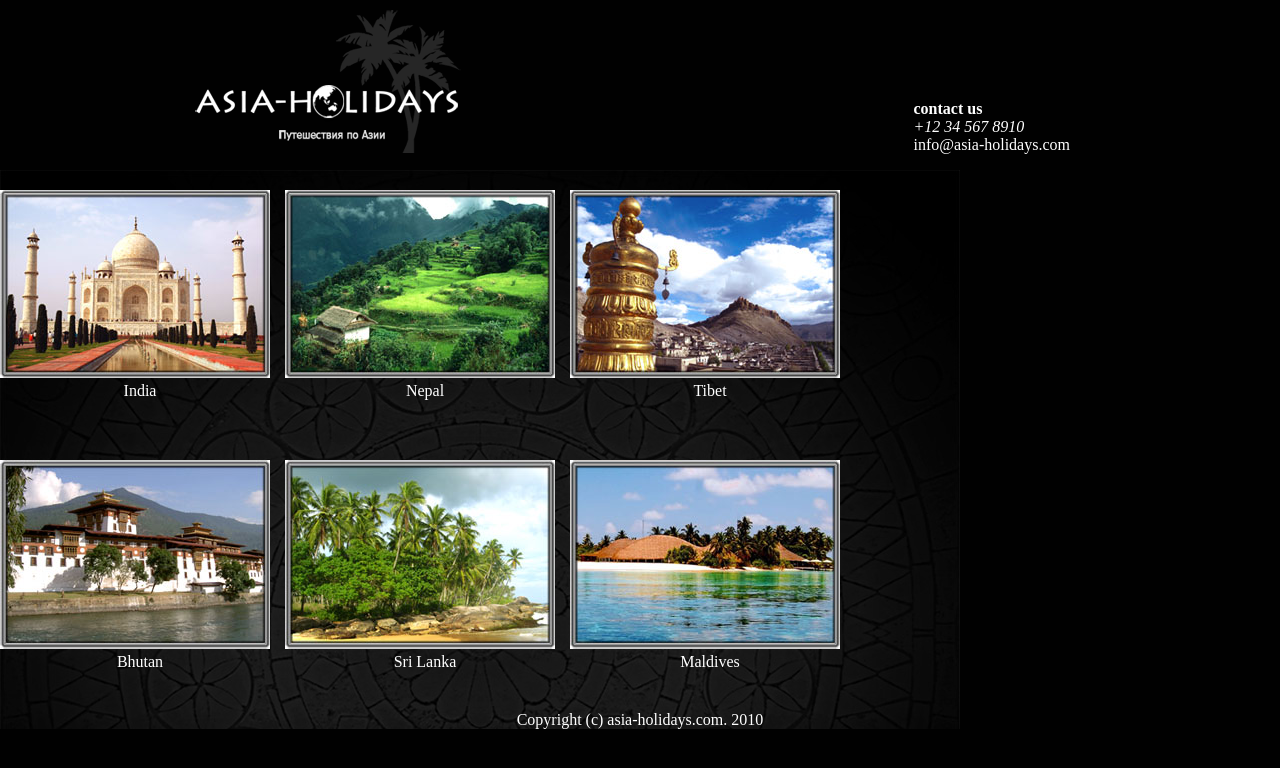
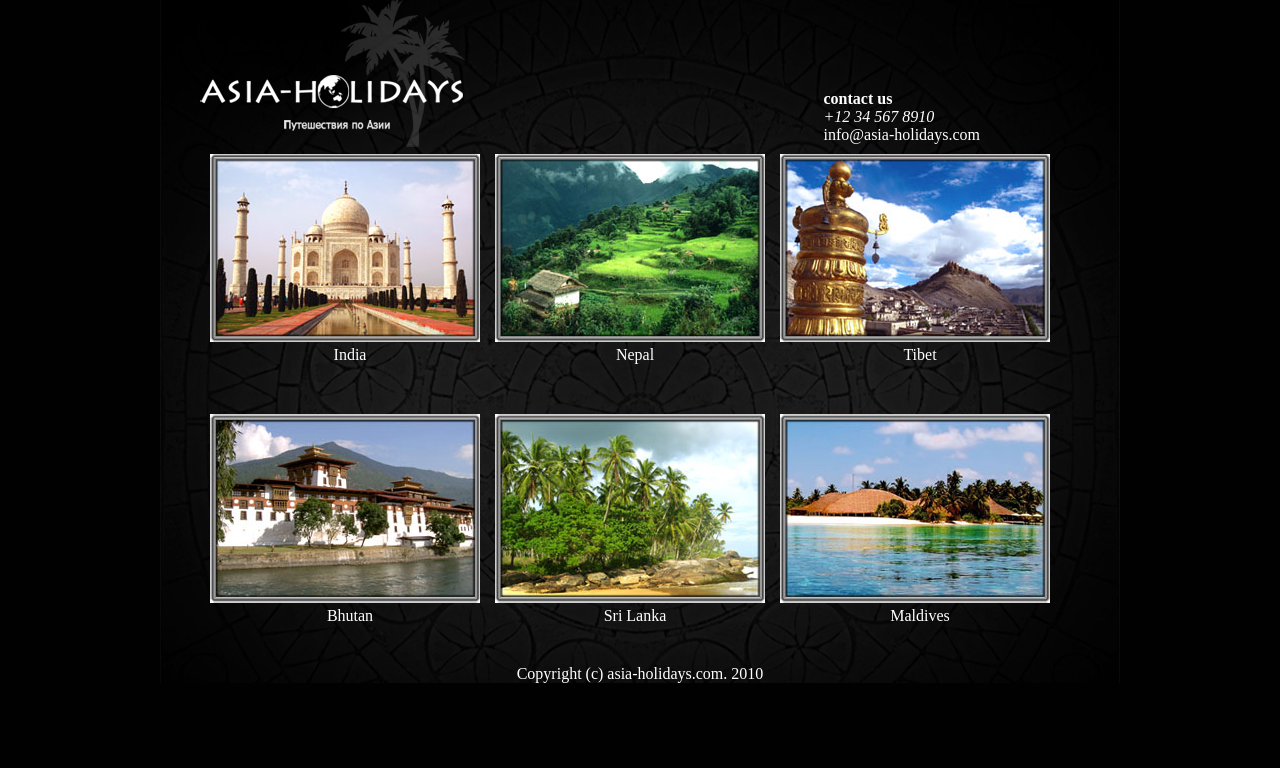
Before and after one commit to sergiyburlaka/sergiyburlaka.github.io, a plain HTML site: page html-hw-2-bonus/index.html in a window 1280 px wide. Drawn offline with Linux system fonts and the light colour scheme.

Commit message:
update work home 3 bonus

```diff
--- a/html-hw-2-bonus/css/style.css
+++ b/html-hw-2-bonus/css/style.css
@@ -3,25 +3,26 @@
 	padding: 0;
 }
 body{
-background: #010101;
+	clear: both;
+	background: #010101;
 
 
 }
-header{
-	margin: 10px 200px 10px 185px;
-	padding: 0 10px 0 10px;
-	/* border: 1px solid #ff0000; */
-	height: 150px;
+.header{
+	position: relative;
+	width: 980px;
+	margin: 0;
+
 }
 .wrapper{
-	background: url(../img/bg.jpg )no-repeat;
-	margin: 0 auto;
+
+	background: url(../img/bg.jpg ) fixed no-repeat;
+	background-position: center;
+	margin: 0;
 
 }
 .logo{
-	background: url(../img/logo.png);
-	background-repeat: no-repeat;
-	margin: 0px 0 0 0px;
+	margin-left: 200px;
 	float: left;
 	padding: 0px;
 	width: 266px;
@@ -42,14 +43,15 @@ header{
 }
 
 .foto{
-	width: 980px;
-
+	clear: both;
+	width: 860px;
+	margin: 0 auto;
 }
 
 .foto li{
 	float: left;
 	width: 280px;
-	padding: 20px 5px 0 0;
+	padding: 10px 5px 0 0;
 	list-style-type: none;
 	display:inline-block;
 
--- a/html-hw-2-bonus/index.html
+++ b/html-hw-2-bonus/index.html
@@ -5,15 +5,16 @@
 <meta charset="utf-8">
 <title>Asio-Holidays</title>
 </head>
-<header>
-	<div class="logo"></div>
+
+<div class="wrapper">
+<div class="header">
+	<div class="logo"><a href="#"><img src="img/logo.png" alt=""></a></div>
 	<div class="contacts">
 		<span>contact us</span>
 		<address>+12 34 567 8910</address>
 		<div>info@asia-holidays.com</div>
 	</div>
-</header>
-<div class="wrapper">
+</div>
 	<ul class="foto">
 
 		<li><img src="img/india.jpg" alt="India"><p>India</p></li>
```
